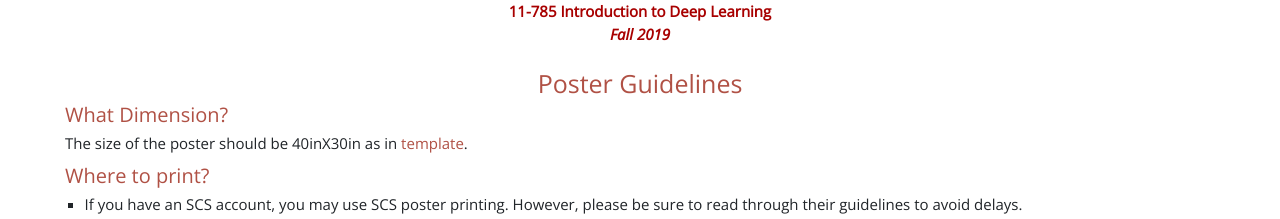
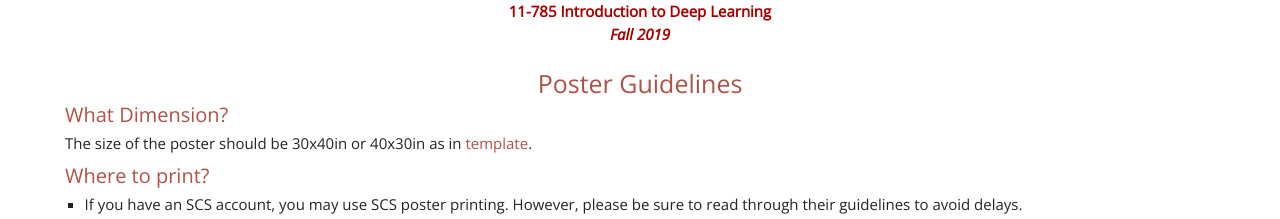
Before and after one commit to jhkonan/jhkonan.github.io, a plain HTML site: page poster_description.html in a window 1280 px wide. Shown: the top 219 px of the page. Drawn offline with nearby package versions, Linux system fonts and the light colour scheme.

Commit message:
Update poster_description.html
added dimensions

```diff
--- a/poster_description.html
+++ b/poster_description.html
@@ -32,7 +32,7 @@
 	<div class="container">
 	<br> <h1 align="center">Poster Guidelines </h1>
 	<h2>What Dimension?</h2>
-		<p> The size of the poster should be <strong>40inX30in</strong> as in <a href="https://www.posterpresentations.com/free-poster-templates.html#postertemplate-40x30">template</a>.</p>
+		<p> The size of the poster should be <strong>30x40in or 40x30in</strong> as in <a href="https://www.posterpresentations.com/free-poster-templates.html#postertemplate-40x30">template</a>.</p>
 
 	<h2>Where to print?</h2>
 	<ul class="ul">
```
